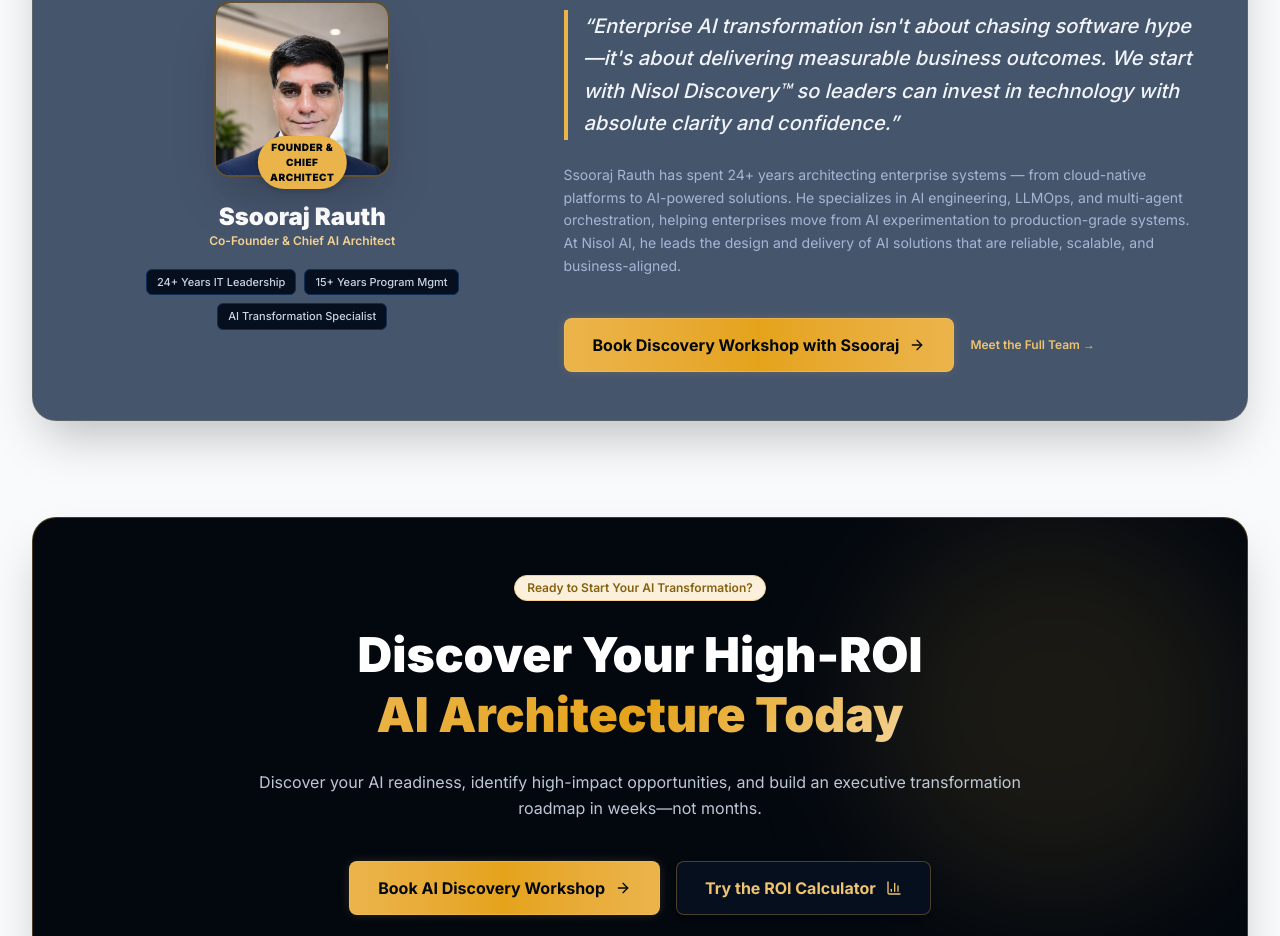
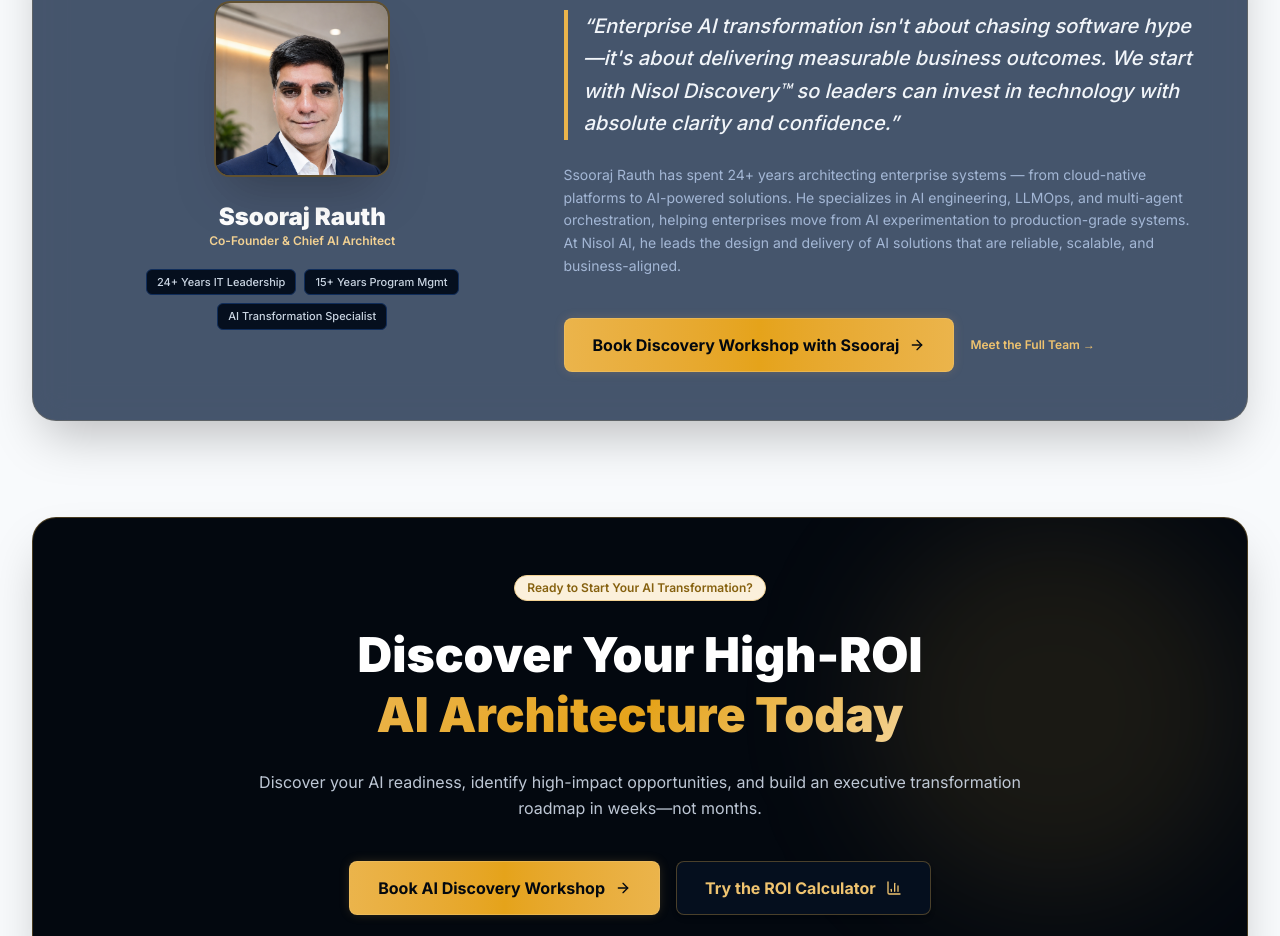
Before and after one commit to ssooraj24/NisolLabsWeb, a Next.js app: page / in a window 1280 px wide. Shown: the part 8900-9836 px from the top of the page. Built offline with nearby package versions, Linux system fonts and the light colour scheme.

Commit message:
Update home page

```diff
--- a/src/app/(marketing)/page.tsx
+++ b/src/app/(marketing)/page.tsx
@@ -1076,9 +1076,6 @@
                     className="w-full h-full object-cover object-top group-hover:scale-105 transition-transform duration-300"
                   />
                 </div>
-                <div className="absolute -bottom-3 left-1/2 -translate-x-1/2 px-3 py-1 bg-golden-500 text-navy-950 rounded-full text-[10px] font-black tracking-wider uppercase shadow-md">
-                  FOUNDER & CHIEF ARCHITECT
-                </div>
               </div>
 
               <div className="pt-2">
```
